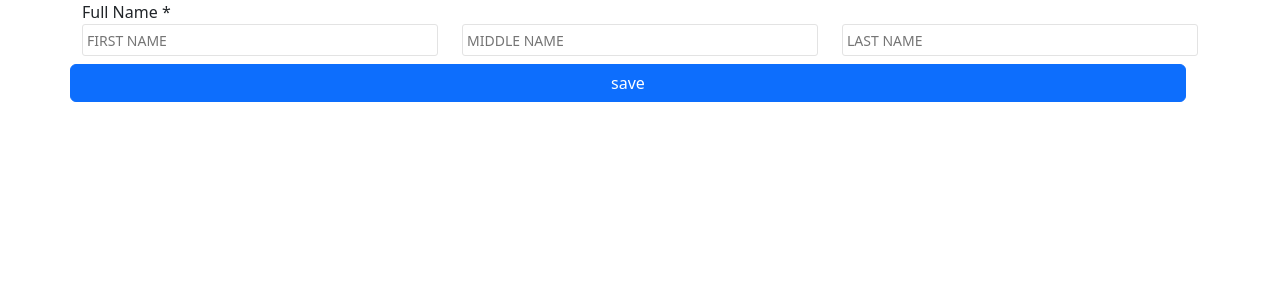
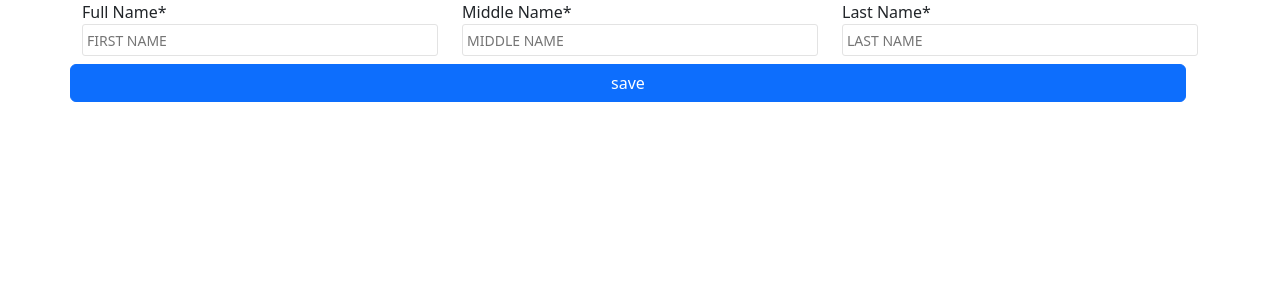
Before and after one commit to Techknow360/medsoft-v04, an Angular app: page / in a window 1280 px wide. Shown: the top 300 px of the page. Built offline with nearby package versions, Linux system fonts and the light colour scheme.

Commit message:
Dynamic Validation Message With Configuration

```diff
--- a/src/app/shared/core/directives/smarterrormessage.directive.ts
+++ b/src/app/shared/core/directives/smarterrormessage.directive.ts
@@ -7,15 +7,16 @@ export class SmarterrormessageDirective implements OnChanges {
   @Input() SmartErrorMessage : any
   @Input() SmartLabel : any
   @Input() smartSubmit :  boolean = false
+  @Input() smartCustom :  any = []
 
   constructor(private el: ElementRef) {
-    console.log("On Triggered");
-
+    this.validation()
    }
 
    ngOnChanges(): void {
-    console.log("On Change Triggered");
-      this.validation();
+    if(this.smartSubmit){
+      this.onSubmitValidation()
+    }
    }
 
    validation(){
@@ -27,13 +28,39 @@ export class SmarterrormessageDirective implements OnChanges {
     ['blur','keyup'].forEach(event =>
       parent.addEventListener(event,()=>{
         let nextNode = parent.nextSibling;
-        nextNode.innerHTML  =  this.validationErrorMessages()
+        nextNode.innerHTML  =  this.validationErrorMessages(parent)
     })
     );
    }
 
+   onSubmitValidation(){
+    const parent = this.el.nativeElement;
+    let previousNode = parent.parentElement;
+    let errDiv =  document.createElement('div');
+    errDiv.setAttribute('class','text-danger');
+    previousNode.append(errDiv);
+    let nextNode = parent.nextSibling;
+    nextNode.innerHTML  =  this.validationErrorMessages(parent)
+   }
 
-   validationErrorMessages(){
+   switchErrorValidationMessages(){
+    let err  = ''
+     for(let smartMessage of this.smartCustom){
+        if(this.SmartErrorMessage?.errors?.[smartMessage.error]){
+            err = smartMessage?.smartmessage
+        }
+     }
+     return err
+   }
+
+   validationErrorMessages(parent){
+    if(this.smartCustom && this.switchErrorValidationMessages()){
+      return this.switchErrorValidationMessages()
+    }else {
+      if(!this.SmartLabel){
+        let label = parent.previousSibling.innerText;
+        this.SmartLabel = label.replace(/[^a-zA-Z ]/g, "");
+      }
       let err = ''
       if(this.SmartErrorMessage?.status == 'INVALID'){
         if(this.SmartErrorMessage?.errors?.required){
@@ -51,3 +78,4 @@ export class SmarterrormessageDirective implements OnChanges {
       return err;
     }
    }
+}
--- a/src/app/view/users/users.component.html
+++ b/src/app/view/users/users.component.html
@@ -1,24 +1,25 @@
 <div class="container section">
     <form [formGroup]="userForm" autocomplete="off">
     <div class="row form-group">
-        <label class="col-12">Full Name
-            <span class="mandatory-field">*</span>
-        </label>
+
         <div class="col-4">
-            <input placeholder="First Name" formControlName="firstName" [SmartErrorMessage]="userFormControl.firstName" [SmartLabel]="'First Name'"  [smartSubmit]="isSubmitted"  class="input-value"  type="text" />
+            <label class="col-12">Full Name<span class="mandatory-field">*</span></label>
+            <input placeholder="First Name" formControlName="firstName" [SmartErrorMessage]="userFormControl.firstName"   [smartSubmit]="isSubmitted"  class="input-value"  type="text" />
             <!-- <app-smart-validation [label]="'First Name'" [formctrl]="userFormControl.firstName.errors"  [isSubmitted]="isSubmitted"  ></app-smart-validation> -->
             <!-- <div class="text-danger" *ngIf="userFormControl.firstName.errors && (isSubmitted || userFormControl.firstName.touched )">
                 <label for="" *ngIf="userFormControl.firstName.errors.required">First name is Required</label>
             </div> -->
         </div>
         <div class="col-4">
-            <input placeholder="Middle Name" formControlName="middleName" [SmartErrorMessage]="userFormControl.middleName" [SmartLabel]="'Middle Name'"   class="input-value" type="text">
+            <label class="col-12">Middle Name<span class="mandatory-field">*</span></label>
+            <input placeholder="Middle Name" formControlName="middleName" [SmartErrorMessage]="userFormControl.middleName" [smartSubmit]="isSubmitted"  class="input-value" type="text">
             <!-- <div class="text-danger" *ngIf="userFormControl.middleName.errors && (isSubmitted || userFormControl.middleName.touched )">
                 <label for="" *ngIf="userFormControl.middleName.errors.required">Middle name is Required</label>
             </div> -->
         </div>
         <div class="col-4">
-            <input placeholder="last Name" formControlName="lastName" [SmartErrorMessage]="userFormControl.lastName" [SmartLabel]="'Last Name'"  class="input-value" type="text">
+            <label class="col-12">Last Name<span class="mandatory-field">*</span></label>
+            <input placeholder="last Name" formControlName="lastName" [SmartErrorMessage]="userFormControl.lastName" [smartCustom]="smartCustomConfig.lastName" [SmartLabel]="'Last Name'"  [smartSubmit]="isSubmitted" class="input-value" type="text">
             <!-- <div class="text-danger" *ngIf="userFormControl.lastName.errors && (isSubmitted || userFormControl.lastName.touched )">
                 <label for="" *ngIf="userFormControl.lastName.errors.required">Last name is Required</label>
             </div> -->
--- a/src/app/view/users/users.component.ts
+++ b/src/app/view/users/users.component.ts
@@ -11,6 +11,7 @@ export class UsersComponent implements OnInit {
   userForm! :  FormGroup
   isSubmitted :  boolean = false;
   isEditable : boolean = false;
+  smartCustomConfig :  any;
   constructor(
     private formBuilder  :  FormBuilder
   ){
@@ -19,14 +20,19 @@ export class UsersComponent implements OnInit {
 
 ngOnInit(): void {
     this.createUserForm()
+    this.smartCustomConfig ={
+      // lastName : [
+      //   {error : 'required','smartmessage' : 'Custom Message Required '},
+      //   {error : 'minlength','smartmessage' : 'Custom Message Minimum Lenth '}
+      // ]
+    }
 }
 
 createUserForm(){
-
   this.userForm =  this.formBuilder.group({
-    firstName : [null,[Validators.required,Validators.minLength(4),Validators.maxLength(6)]],
+    firstName : [null,[Validators.required,Validators.minLength(3),Validators.maxLength(6)]],
     middleName : [null,Validators.required],
-    lastName : [null,Validators.required],
+    lastName : [null,[Validators.required,Validators.minLength(9)]],
     fatherName  : [null,Validators.required],
     address : [null,Validators.required],
     dateofbirth  : [null,Validators.required],
```
Lines whose indentation alone changed are shown as unchanged.
